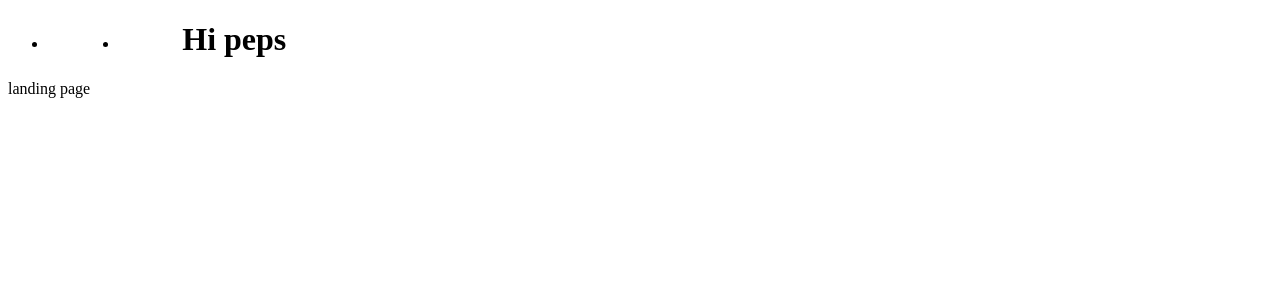
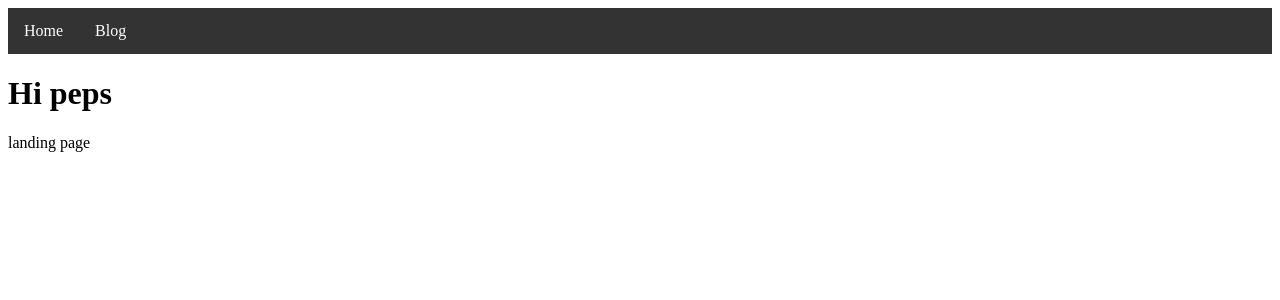
Before and after one commit to HCGK/HCGK.github.io, a Jekyll site: the page built from index.html, in a window 1280 px wide. Shown: the top 300 px of the page. Built offline with Jekyll 4.4.1, drawn with Linux system fonts in a browser that asks for light colours.

Commit message:
Update main.css

```diff
--- a/css/main.css
+++ b/css/main.css
@@ -1,5 +1,5 @@
 /*head ? */
-#menu {
+
 ul {
     list-style-type: none;
     margin: 0;
@@ -19,12 +19,32 @@
     padding: 14px 16px;
     text-decoration: none;
 }
+
 a:hover:not(.active) {
     background-color: #111;
-
 }
 
 .active {
 background-color:#4CAF50;
 }
+
+
+/*wrap */
+/*
+.wrap {
+  max-width: $content-width;
+  padding: 0 30px;
+  margin: 0 auto;
+  zoom: 1;
+
+  &:after {
+    clear: both;
   }
+
+  &:before,
+  &:after {
+    content: "";
+    display: table;
+  }
+}
+*/
```
Lines whose indentation alone changed are shown as unchanged.
